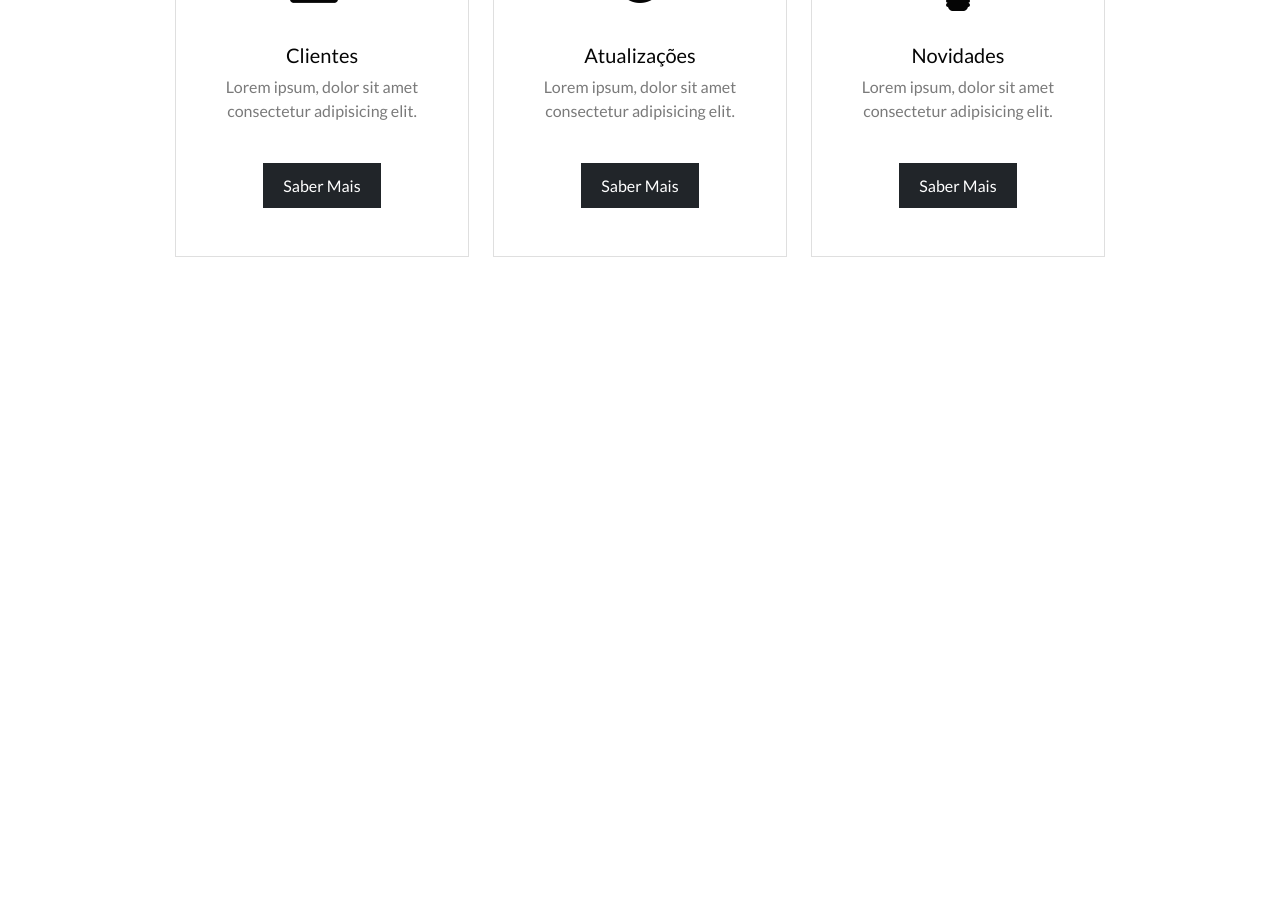
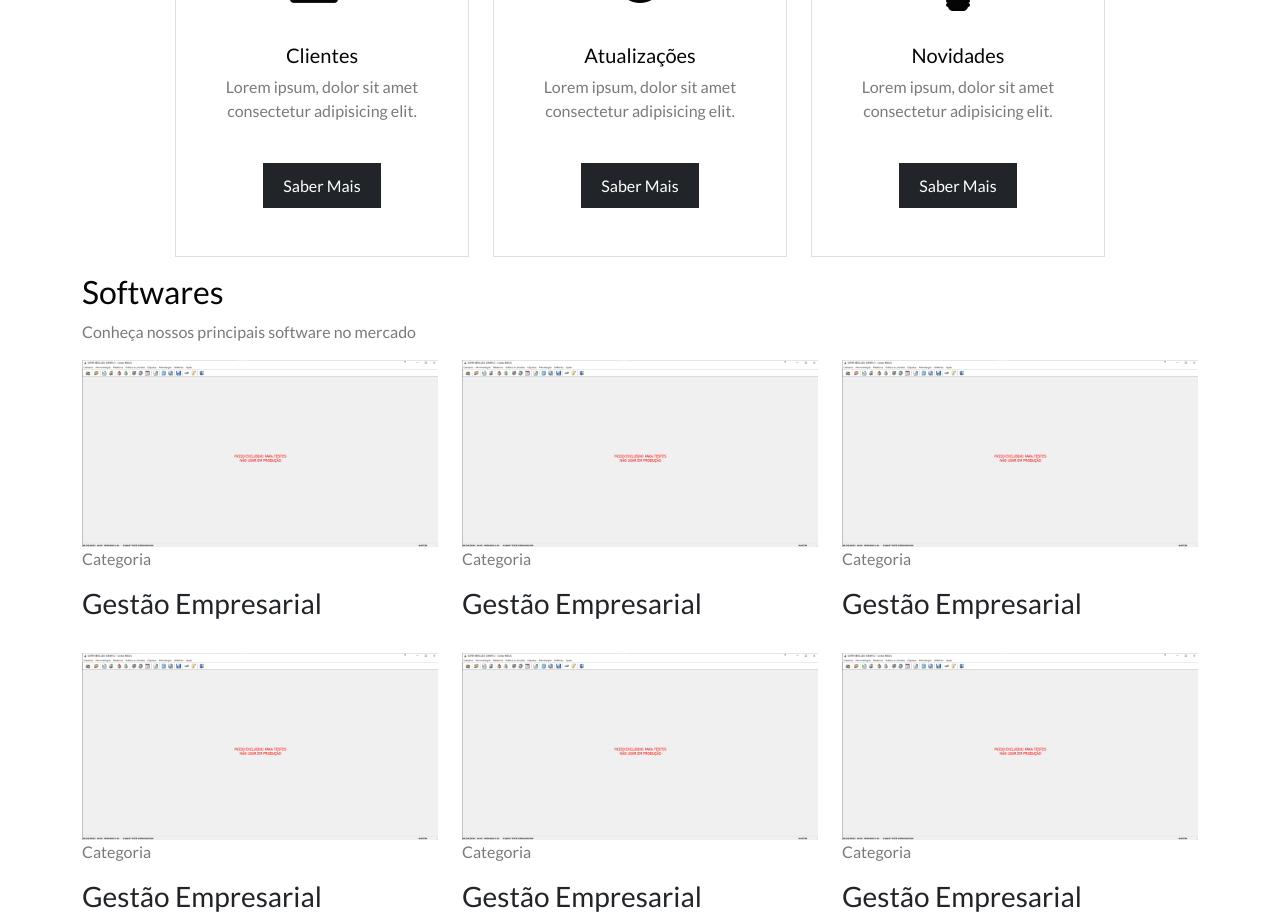
Before and after one commit to nelsoneto/bootstrap5, a plain HTML site: page index.html in a window 1280 px wide. Shown: the part 987-1909 px from the top of the page. Before the commit the page ends 1260 px from the top, so only its background shows below. Drawn offline with nearby package versions, Linux system fonts and the light colour scheme.

Commit message:
commit casa

```diff
--- a/index.html
+++ b/index.html
@@ -177,5 +177,59 @@
         </div>
     </div>
     <!-- DESTAQUES -->
+      <div class="container" id="featured-container">
+        <div class="col-12">
+          <h2 class="title primary-color">Softwares</h2>
+          <p class="subtitle secondary-color">
+            Conheça nossos principais software no mercado
+          </p>
+        </div>
+        <div class="col-12" id="featured-images">
+          <div class="row g-4">
+            <div class="col-12 col-md-4">
+              <img src="./img/Principal.png" alt="Principal" class="img-fluid" />
+              <div class="banner-content">
+                <p class="secondary-color">Categoria</p>
+                <h3>Gestão Empresarial</h3>
+              </div>
+            </div>
+            <div class="col-12 col-md-4">
+              <img src="./img/Principal.png" alt="Principal" class="img-fluid" />
+              <div class="banner-content">
+                <p class="secondary-color">Categoria</p>
+                <h3>Gestão Empresarial</h3>
+              </div>
+            </div>
+            <div class="col-12 col-md-4">
+              <img src="./img/Principal.png" alt="Principal" class="img-fluid" />
+              <div class="banner-content">
+                <p class="secondary-color">Categoria</p>
+                <h3>Gestão Empresarial</h3>
+              </div>
+            </div>
+            <div class="col-12 col-md-4">
+              <img src="./img/Principal.png" alt="Principal" class="img-fluid" />
+              <div class="banner-content">
+                <p class="secondary-color">Categoria</p>
+                <h3>Gestão Empresarial</h3>
+              </div>
+            </div>
+            <div class="col-12 col-md-4">
+              <img src="./img/Principal.png" alt="Principal" class="img-fluid" />
+              <div class="banner-content">
+                <p class="secondary-color">Categoria</p>
+                <h3>Gestão Empresarial</h3>
+              </div>
+            </div>
+            <div class="col-12 col-md-4">
+              <img src="./img/Principal.png" alt="Principal" class="img-fluid" />
+              <div class="banner-content">
+                <p class="secondary-color">Categoria</p>
+                <h3>Gestão Empresarial</h3>
+              </div>
+            </div>
+          </div>
+        </div>
+      </div>
 </body>
 </html>
```
Also changed, not shown: img/FormaPagamento.png (added), img/Principal.png (added), img/Vendas.png (added), img/projeto1.jpg (added), img/projeto1.png (added).
